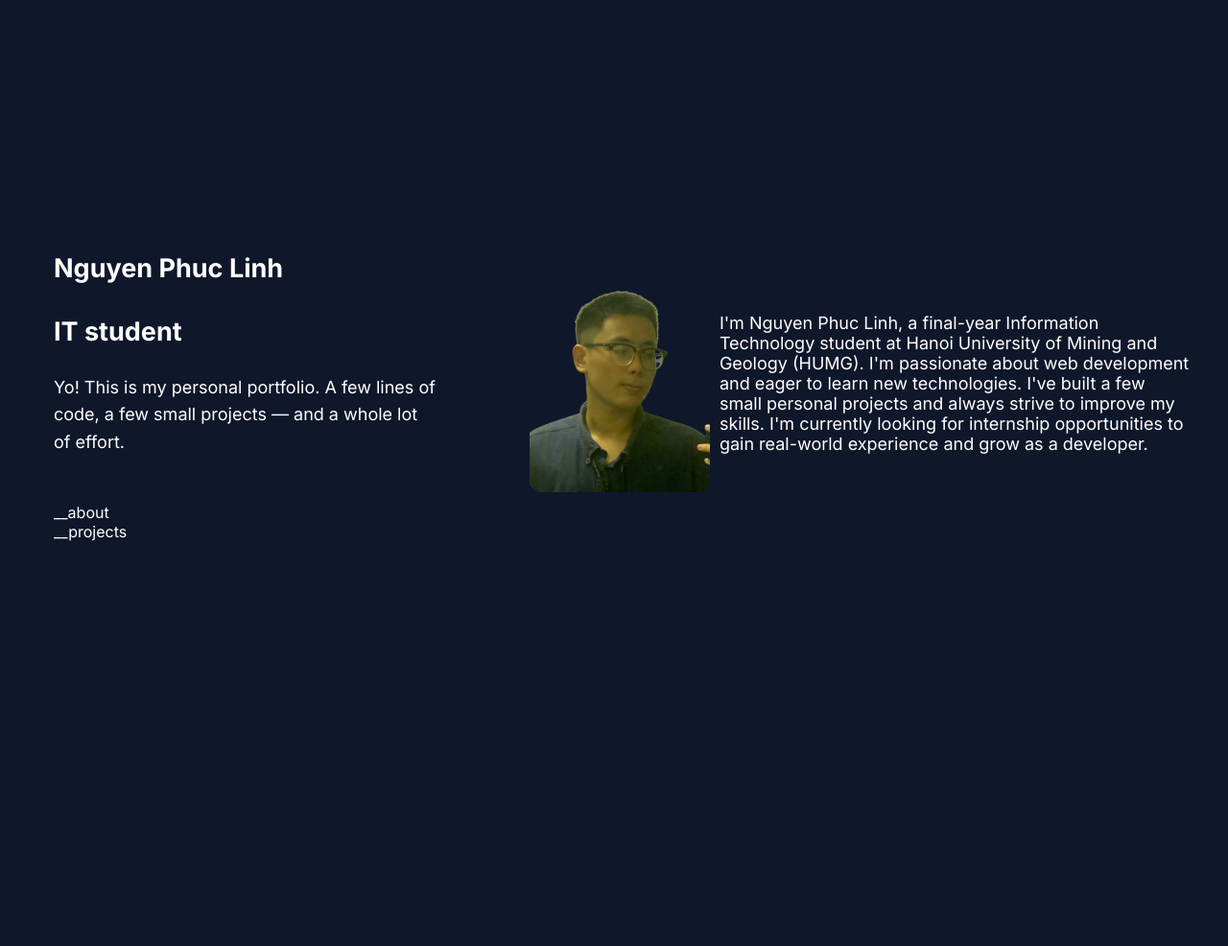
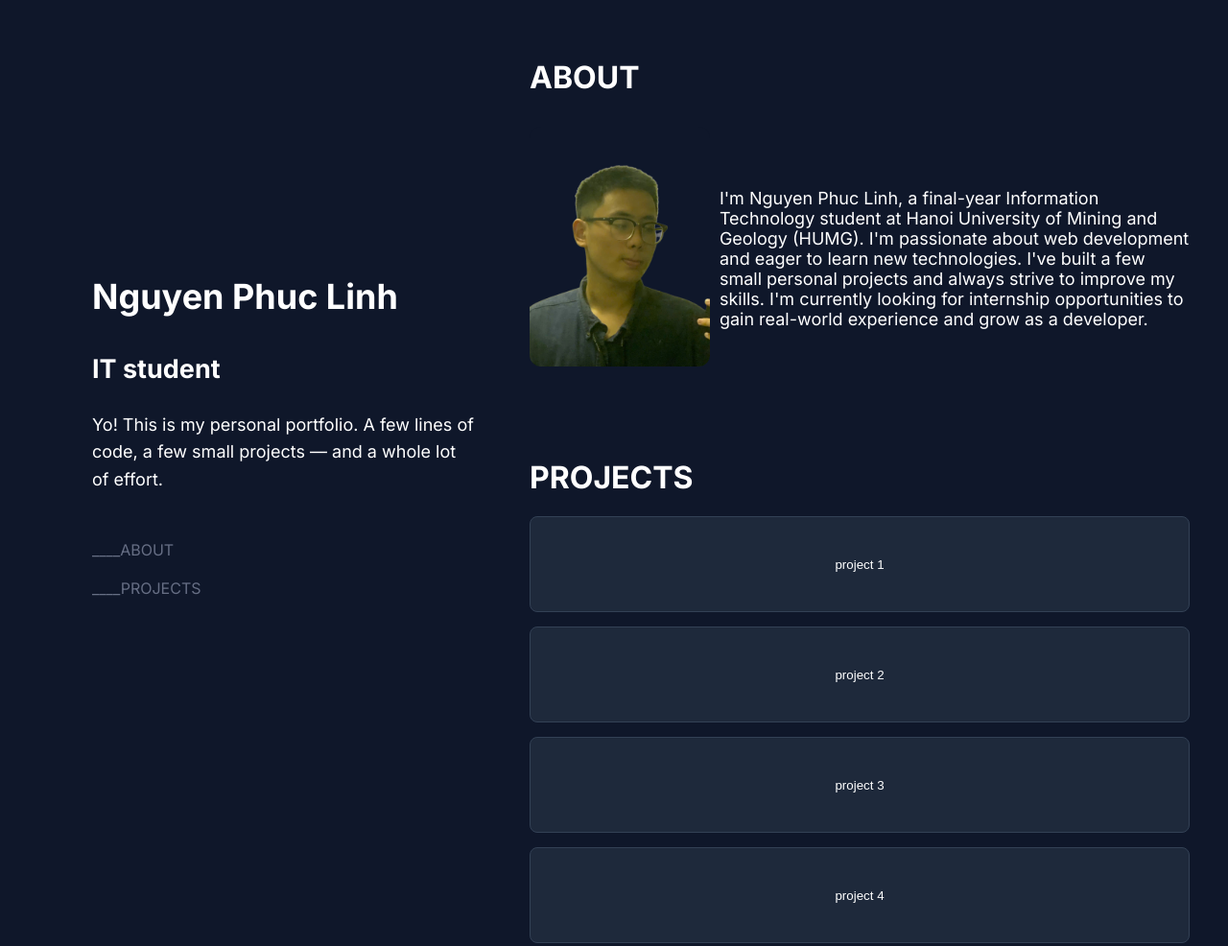
Before and after one commit to TreePool113/portfolio, a plain HTML site: page index.html in a window 1280 px wide. Shown: the whole page at 96% size. Before the commit the page ends 800 px from the top, so only its background shows below. Drawn offline with nearby package versions, Linux system fonts and the light colour scheme.

Commit message:
updated portfolio

```diff
--- a/index.css
+++ b/index.css
@@ -8,13 +8,18 @@ body {
   scroll-behavior: smooth;
 }
 
-.full-site {
+/* .full-site {
   display: grid;
   grid-template-columns: 40% 60%;
   min-height: 100vh;
-}
+} */
 
 .left-side {
+  position: fixed;
+  top: 0;
+  left: 0;
+  height: 100vh;
+  width: 40vw;
   display: flex;
   justify-content: center;
   align-items: center;
@@ -34,14 +39,28 @@ a{
 li{
   list-style: none;
 }
-.jump-link .hovered-link{
+.jump-link{
+  display: flex;
+  flex-direction: column;
+  gap: 20px;
+}
+.jump-link li {
+  list-style: none;
+}
+.jump-link li span.hovered-link {
   display: none;
 }
-.jump-link:hover .normal-link{
+
+.jump-link li:hover span.normal-link {
   display: none;
 }
-.jump-link:hover .hovered-link {
+
+.jump-link li:hover span.hovered-link {
   display: inline;
+  color: white;
+}
+.jump-link li a {
+  color: #666e84;
 }
 .bio {
   font-size: 18px;
@@ -49,15 +68,21 @@ li{
 }
 .right-side {
   display: flex;
-  justify-content: center;
-  align-items: center;
+  flex-direction: column;
+  /* justify-content: center; */
   padding: 40px;
+  margin-left: 40vw;
+  gap: 50px;
 }
 .about {
   display: grid;
-  grid-template-areas: "pic bio bio";
+  grid-template-areas: "title title title"
+                        "pic bio bio";
   align-items: center;
   gap: 10px;
+}
+.about-title{
+  grid-area: title;
 }
 .about-pic{
   grid-area: pic;
@@ -76,3 +101,25 @@ li{
   border-radius: 12px;
   margin-bottom: 20px;
 }
+.project-list {
+  display: flex;
+  flex-wrap: wrap;
+  gap: 15px;
+  justify-content: center;
+}
+
+.project {
+  width: 100%;
+  height: 100px;
+  padding: 10px 20px;
+  background-color: #1e293b;
+  color: white;
+  border: 1px solid #334155;
+  border-radius: 8px;
+  cursor: pointer;
+  transition: background-color 0.3s ease;
+}
+
+.project:hover {
+  background-color: #475569;
+}
--- a/index.html
+++ b/index.html
@@ -9,7 +9,7 @@
 </head>
 <body>
   <div class="full-site">
-    <aside class="left-side">
+    <div class="left-side">
       <div class="ls-contents" data-aos="fade-up" data-aos-duration="1000" data-aos-delay="200">
         <div class="bio">
           <h1>Nguyen Phuc Linh</h1>
@@ -18,15 +18,21 @@
         </div>
         <div class="jump-link">
           <li><a href="#about">
-            <span class="normal-link">__about</span>
-            <span class="hovered-link">____ABOUT</span>
+            <span class="normal-link">____ABOUT</span>
+            <span class="hovered-link">______   ABOUT</span>
           </a></li>
-          <li><a href="#projects">__projects</a></li>
+          <li><a href="#projects">
+            <span class="normal-link">____PROJECTS</span>
+            <span class="hovered-link">______   PROJECTS</span>
+          </a></li>
         </div>
       </div>
-    </aside>
-    <main class="right-side">
+    </div>
+    <div class="right-side">
       <div class="about" id="about">
+        <div class="about-title title">
+          <h1>ABOUT</h1>
+        </div>
         <div class="about-pic" data-aos="fade-left" data-aos-duration="1000" data-aos-delay="200">
           <img src="pic3.jpg" alt="Your photo">
         </div>
@@ -34,8 +40,18 @@
           <p>I'm Nguyen Phuc Linh, a final-year Information Technology student at Hanoi University of Mining and Geology (HUMG). I'm passionate about web development and eager to learn new technologies. I've built a few small personal projects and always strive to improve my skills. I'm currently looking for internship opportunities to gain real-world experience and grow as a developer.</p>
         </div>
       </div>
-      <div class="projects" id="projects"></div>
-    </main>
+      <div class="projects" id="projects">
+        <div class="projects-title title">
+          <h1>PROJECTS</h1>
+        </div>
+        <div class="project-list">
+          <button class="project">project 1</button>
+          <button class="project">project 2</button>
+          <button class="project">project 3</button>
+          <button class="project">project 4</button>
+        </div>
+      </div>
+    </div>
   </div>
   <script src="https://cdn.jsdelivr.net/npm/aos@2.3.4/dist/aos.js"></script>
   <script>
```
